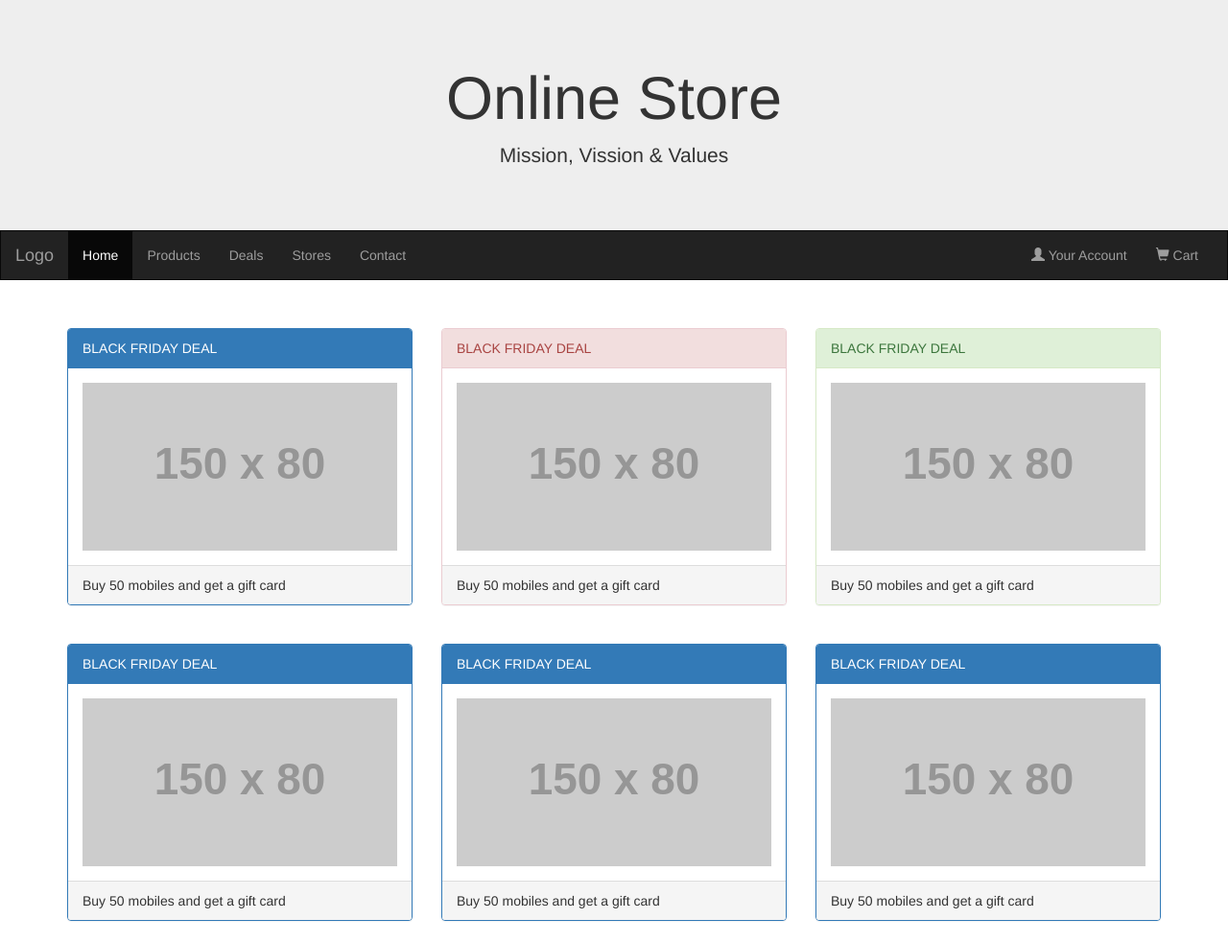
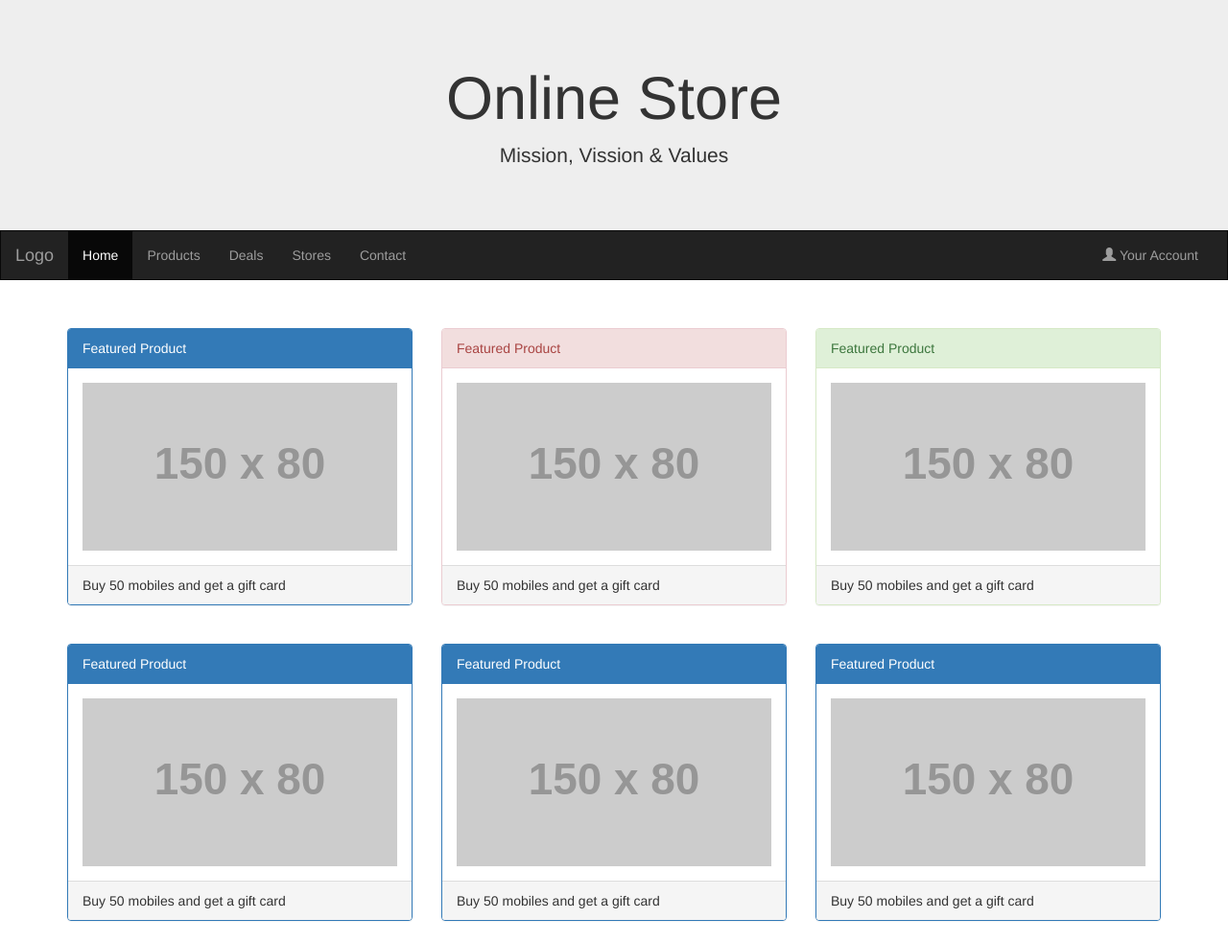
Before and after one commit to reneekx/honeyroots.github.io, a plain HTML site: page index.html in a window 1280 px wide. Shown: the top 983 px of the page at 96% size. Drawn offline with nearby package versions, Linux system fonts and the light colour scheme; placeholder pictures from the web are drawn by us.

Commit message:
Cart/Black Friday
 comment out cart change from black Friday to featured products

```diff
--- a/index.html
+++ b/index.html
@@ -55,7 +55,8 @@
       </ul>
       <ul class="nav navbar-nav navbar-right">
         <li><a href="#"><span class="glyphicon glyphicon-user"></span> Your Account</a></li>
-        <li><a href="#"><span class="glyphicon glyphicon-shopping-cart"></span> Cart</a></li>
+        <!--<li><a href="#"><span class="glyphicon glyphicon-shopping-cart"></span> Cart</a></li>-->
+
       </ul>
     </div>
   </div>
@@ -65,21 +66,21 @@
   <div class="row">
     <div class="col-sm-4">
       <div class="panel panel-primary">
-        <div class="panel-heading">BLACK FRIDAY DEAL</div>
+        <div class="panel-heading">Featured Product</div>
         <div class="panel-body"><img src="https://placehold.it/150x80?text=IMAGE" class="img-responsive" style="width:100%" alt="Image"></div>
         <div class="panel-footer">Buy 50 mobiles and get a gift card</div>
       </div>
     </div>
     <div class="col-sm-4">
       <div class="panel panel-danger">
-        <div class="panel-heading">BLACK FRIDAY DEAL</div>
+        <div class="panel-heading">Featured Product</div>
         <div class="panel-body"><img src="https://placehold.it/150x80?text=IMAGE" class="img-responsive" style="width:100%" alt="Image"></div>
         <div class="panel-footer">Buy 50 mobiles and get a gift card</div>
       </div>
     </div>
     <div class="col-sm-4">
       <div class="panel panel-success">
-        <div class="panel-heading">BLACK FRIDAY DEAL</div>
+        <div class="panel-heading">Featured Product</div>
         <div class="panel-body"><img src="https://placehold.it/150x80?text=IMAGE" class="img-responsive" style="width:100%" alt="Image"></div>
         <div class="panel-footer">Buy 50 mobiles and get a gift card</div>
       </div>
@@ -91,21 +92,21 @@
   <div class="row">
     <div class="col-sm-4">
       <div class="panel panel-primary">
-        <div class="panel-heading">BLACK FRIDAY DEAL</div>
+        <div class="panel-heading">Featured Product</div>
         <div class="panel-body"><img src="https://placehold.it/150x80?text=IMAGE" class="img-responsive" style="width:100%" alt="Image"></div>
         <div class="panel-footer">Buy 50 mobiles and get a gift card</div>
       </div>
     </div>
     <div class="col-sm-4">
       <div class="panel panel-primary">
-        <div class="panel-heading">BLACK FRIDAY DEAL</div>
+        <div class="panel-heading">Featured Product</div>
         <div class="panel-body"><img src="https://placehold.it/150x80?text=IMAGE" class="img-responsive" style="width:100%" alt="Image"></div>
         <div class="panel-footer">Buy 50 mobiles and get a gift card</div>
       </div>
     </div>
     <div class="col-sm-4">
       <div class="panel panel-primary">
-        <div class="panel-heading">BLACK FRIDAY DEAL</div>
+        <div class="panel-heading">Featured Product</div>
         <div class="panel-body"><img src="https://placehold.it/150x80?text=IMAGE" class="img-responsive" style="width:100%" alt="Image"></div>
         <div class="panel-footer">Buy 50 mobiles and get a gift card</div>
       </div>
```
